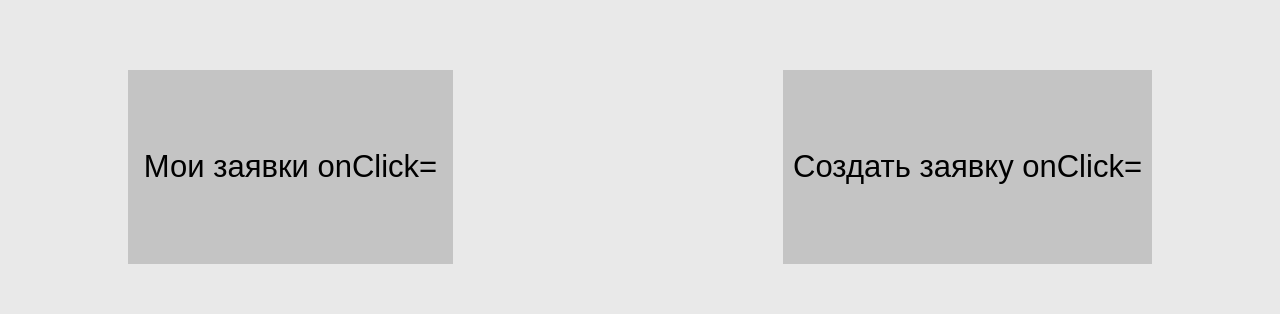
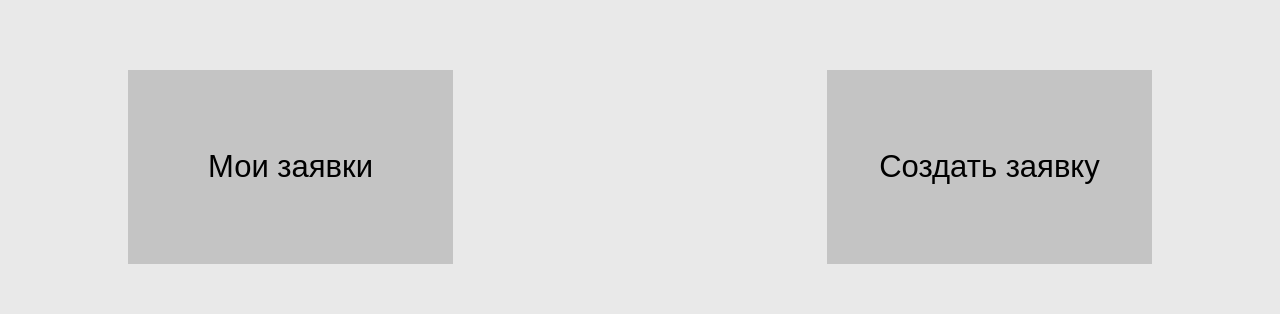
Before and after one commit to Konovaly4/profi-2025, a React (Create React App) app: page / in a window 1280 px wide. Shown: the part 431-745 px from the top of the page. Built offline with nearby package versions, Linux system fonts and the light colour scheme.

Commit message:
change of button html

```diff
--- a/src/components/Button/Button.jsx
+++ b/src/components/Button/Button.jsx
@@ -5,7 +5,7 @@ import './Button.css';
 const Button = (props) => {
 
   return (
-    <button className='button'>{props.placeholder} onClick={props.onPress}</button>
+    <button className='button' onClick={props.onPress}>{props.placeholder}</button>
   )
 }
 
```
